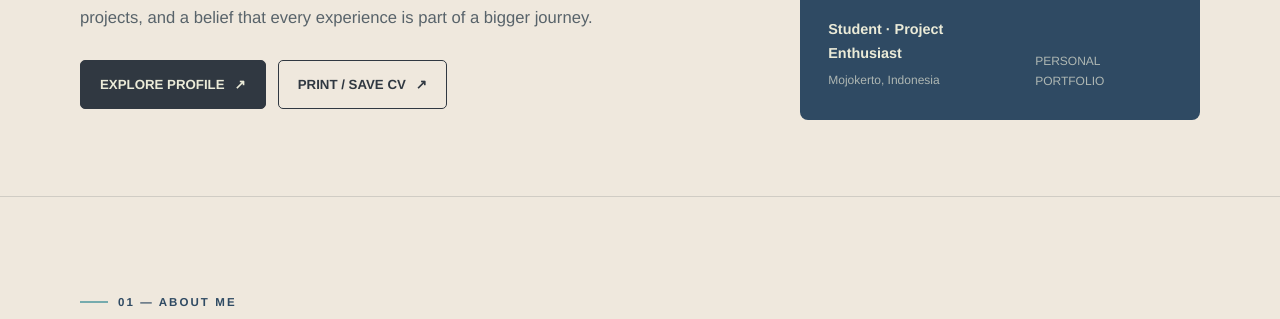
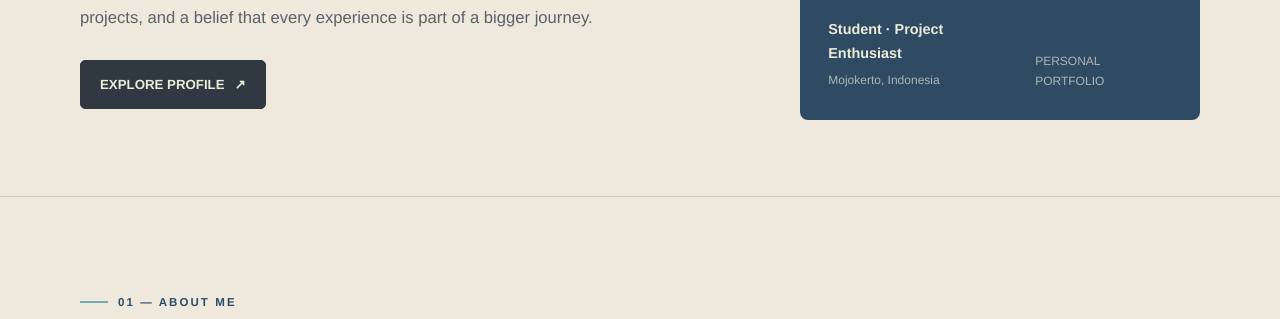
Before and after one commit to mraffiramadhn/murrdhn, a plain HTML site: page index.html in a window 1280 px wide. Shown: the part 435-754 px from the top of the page. Drawn offline with Linux system fonts and the light colour scheme.

Commit message:
Remove Print / Save CV button

```diff
--- a/index.html
+++ b/index.html
@@ -233,7 +233,6 @@
         <p class="hero-copy">A student with a curiosity for learning, an interest in building meaningful projects, and a belief that every experience is part of a bigger journey.</p>
         <div class="hero-actions">
           <a class="btn btn-dark" href="#about">EXPLORE PROFILE <span>↗</span></a>
-          <button class="btn btn-light" type="button" onclick="window.print()">PRINT / SAVE CV <span>↗</span></button>
         </div>
       </div>
       <aside class="hero-card reveal" aria-label="Profile monogram">
```
